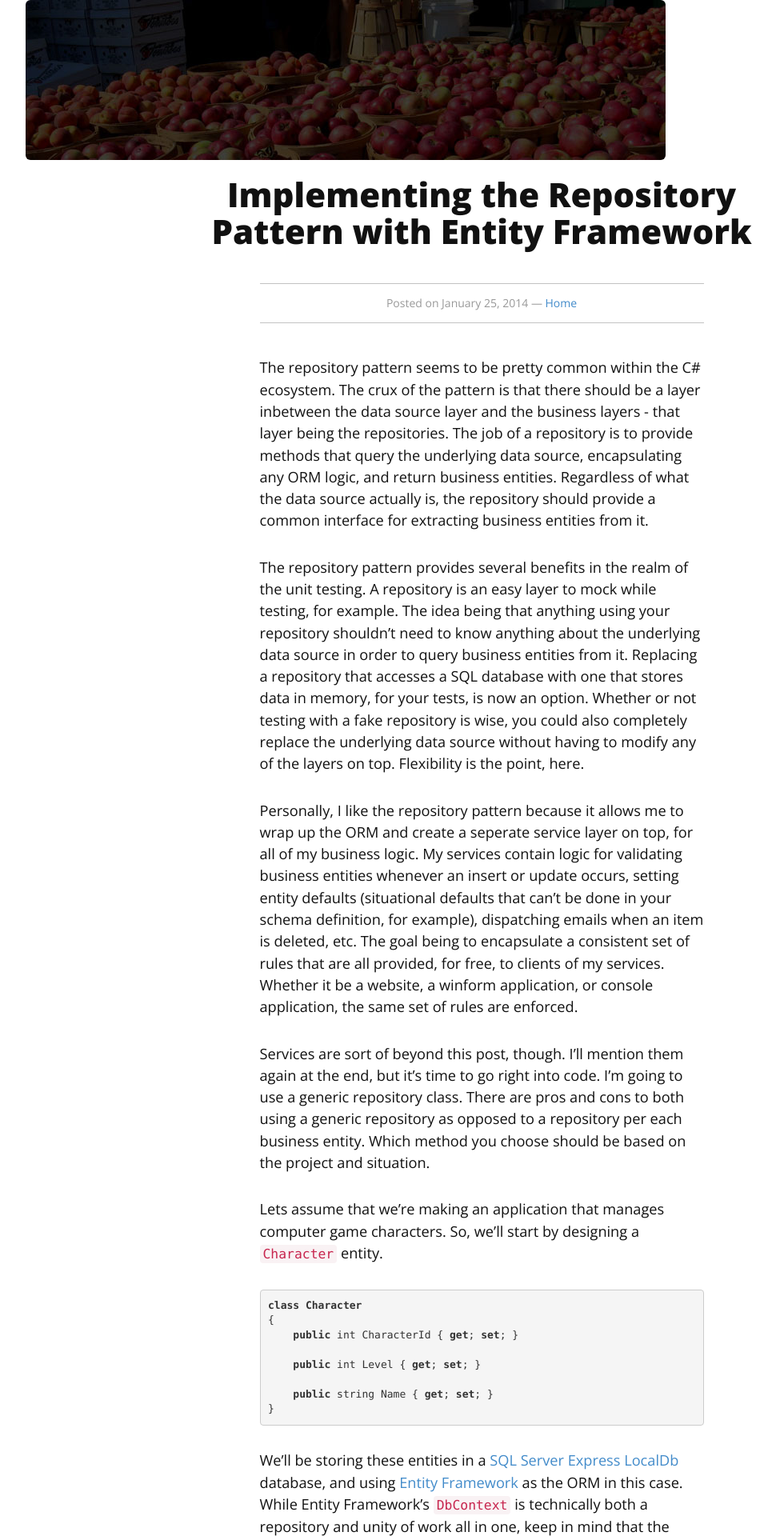
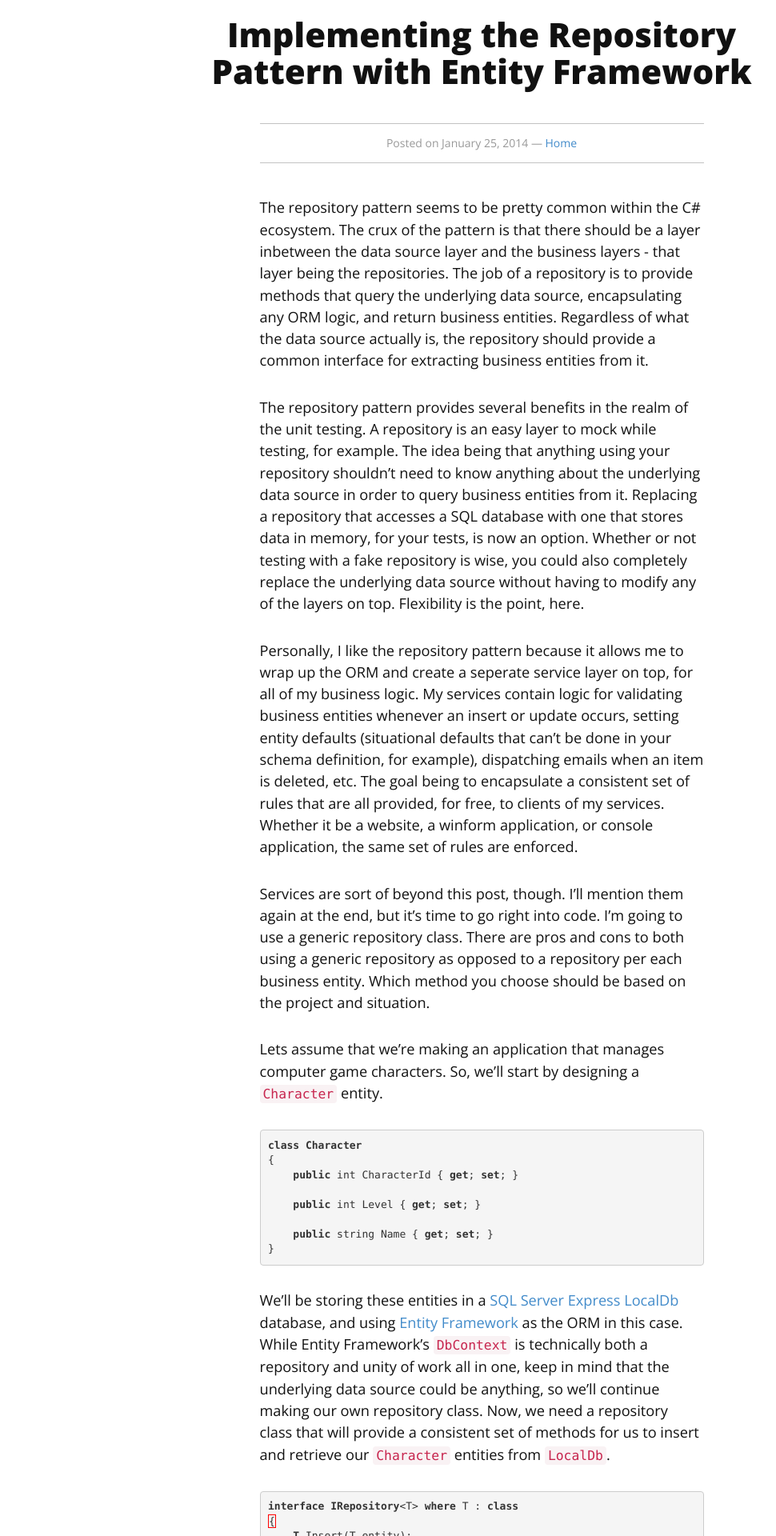
Before and after one commit to ryancole/ryancole.github.com, a Jekyll site: the page built from _posts/2014-01-25-entity-framework-repository-pattern.md, in a window 1280 px wide. Shown: the top 1920 px of the page at 80% size, without its empty margins (38-1008 px from the left). Built offline with Jekyll 4.4.1, drawn with Linux system fonts in a browser that asks for light colours; comment, search, counter and statistics services are not loaded.

Commit message:
Revert "test"
This reverts commit 26dcc97dbc2730d4956ae76932e74a6c2bde4257.

```diff
--- a/_layouts/entry.html
+++ b/_layouts/entry.html
@@ -53,11 +53,6 @@
 
     <div class="container">
       <div class="row">
-        <div class="col-sm-12">
-          <img src="{{ page.image }}" class="img-responsive img-rounded" />
-        </div>
-      </div>
-      <div class="row">
         <div class="col-sm-8 col-sm-offset-2" id="entry-title">
           <h1>{{ page.title }}</h1>
         </div>
--- a/_posts/2014-01-25-entity-framework-repository-pattern.md
+++ b/_posts/2014-01-25-entity-framework-repository-pattern.md
@@ -1,7 +1,6 @@
 ---
 layout: entry
 title: "Implementing the Repository Pattern with Entity Framework"
-image: "/static/img/20140125.jpg"
 ---
 The repository pattern seems to be pretty common within the C# ecosystem. The crux of the pattern is that there should be a layer inbetween the data source layer and the business layers - that layer being the repositories. The job of a repository is to provide methods that query the underlying data source, encapsulating any ORM logic, and return business entities. Regardless of what the data source actually is, the repository should provide a common interface for extracting business entities from it.
 
```
Also changed, not shown: static/img/20140125.jpg (deleted).
